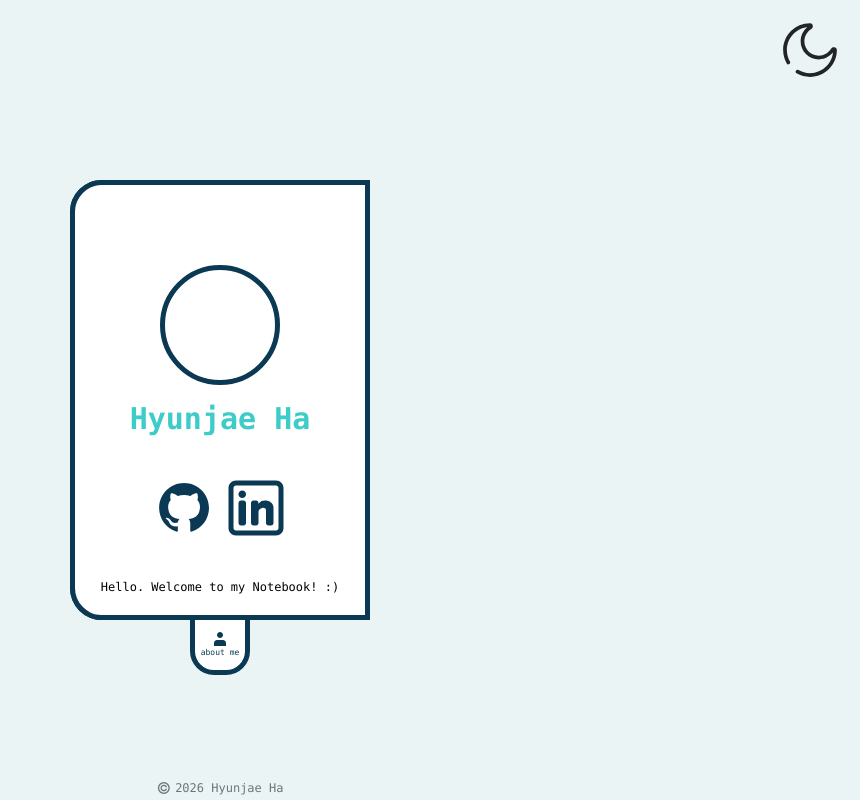
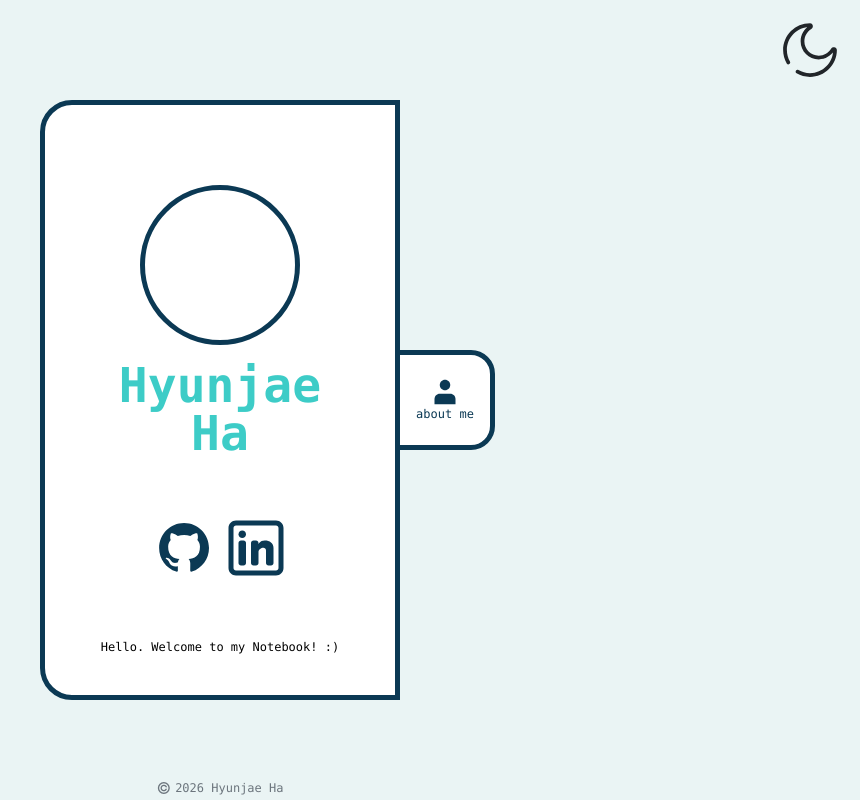
Before and after one commit to EmptyGlassCup/personal-site, a React (Vite) app: page / in a window 1280 px wide. Shown: the whole page, without its empty margins (420-1280 px from the left). Built offline with nearby package versions, Linux system fonts and the light colour scheme.

Commit message:
Make design mobile-first

```diff
--- a/src/components/card.tsx
+++ b/src/components/card.tsx
@@ -1,25 +1,30 @@
-export default function Card({ infoCard }) {
+interface Info_CardProps {
+    infoCard: boolean;
+}
+
+export default function Card({ infoCard }: Info_CardProps) {
     return (
         <div id = "main-card" className = {`
         w-75 h-110 p-5 pt-20
+        md:w-90 md:h-150 md:p-10 md:pt-20
         border-solid border-[#0B3954] dark:border-[#3dccc7] border-5 rounded-4xl md:rounded-r-none
         bg-white dark:bg-[#0B3954] duration-100
         flex flex-col items-center justify-between
-        absolute top-0
-        ${infoCard ? '-translate-y-100' : 'translate-y-0'}
+        top-0
+        ${infoCard ? '-translate-y-100 md:translate-y-0' : 'translate-y-0'}
         z-2`}>
 
             <div id="main-top" className="flex flex-col items-center gap-4">
-                <div className = {`rounded-full border-solid border-[#0B3954] dark:border-[#3dccc7] border-5 w-30 h-30`}></div>
-                <p className = "text-3xl text-center font-bold font-mono text-[#3dccc7] dark:text-[#C4FFF9]">Hyunjae Ha</p>
+                <div className = {`rounded-full border-solid border-[#0B3954] dark:border-[#3dccc7] border-5 w-30 md:w-40 h-30 md:h-40`}></div>
+                <p className = "text-3xl md:text-5xl text-center font-bold font-mono text-[#3dccc7] dark:text-[#C4FFF9]">Hyunjae Ha</p>
             </div>
 
             <div id = "logos" className="flex justify-center items-center gap-3">
                 <a id="github" href="https://github.com/EmptyGlassCup" target="_blank">
-                    <svg className = "w-15 transition-width duration-100 ease-in-out fill-[#0B3954] dark:fill-[#3dccc7]" viewBox="0 0 24 24" xmlns="http://www.w3.org/2000/svg"><path fill-rule="evenodd" clip-rule="evenodd" d="M12.026 2c-5.509 0-9.974 4.465-9.974 9.974 0 4.406 2.857 8.145 6.821 9.465.499.09.679-.217.679-.481 0-.237-.008-.865-.011-1.696-2.775.602-3.361-1.338-3.361-1.338-.452-1.152-1.107-1.459-1.107-1.459-.905-.619.069-.605.069-.605 1.002.07 1.527 1.028 1.527 1.028.89 1.524 2.336 1.084 2.902.829.091-.645.351-1.085.635-1.334-2.214-.251-4.542-1.107-4.542-4.93 0-1.087.389-1.979 1.024-2.675-.101-.253-.446-1.268.099-2.64 0 0 .837-.269 2.742 1.021a9.582 9.582 0 0 1 2.496-.336 9.554 9.554 0 0 1 2.496.336c1.906-1.291 2.742-1.021 2.742-1.021.545 1.372.203 2.387.099 2.64.64.696 1.024 1.587 1.024 2.675 0 3.833-2.33 4.675-4.552 4.922.355.308.675.916.675 1.846 0 1.334-.012 2.41-.012 2.737 0 .267.178.577.687.479C19.146 20.115 22 16.379 22 11.974 22 6.465 17.535 2 12.026 2z"/></svg>
+                    <svg className = "w-15 hover:w-16 transition-width duration-100 ease-in-out fill-[#0B3954] dark:fill-[#3dccc7]" viewBox="0 0 24 24" xmlns="http://www.w3.org/2000/svg"><path fill-rule="evenodd" clip-rule="evenodd" d="M12.026 2c-5.509 0-9.974 4.465-9.974 9.974 0 4.406 2.857 8.145 6.821 9.465.499.09.679-.217.679-.481 0-.237-.008-.865-.011-1.696-2.775.602-3.361-1.338-3.361-1.338-.452-1.152-1.107-1.459-1.107-1.459-.905-.619.069-.605.069-.605 1.002.07 1.527 1.028 1.527 1.028.89 1.524 2.336 1.084 2.902.829.091-.645.351-1.085.635-1.334-2.214-.251-4.542-1.107-4.542-4.93 0-1.087.389-1.979 1.024-2.675-.101-.253-.446-1.268.099-2.64 0 0 .837-.269 2.742 1.021a9.582 9.582 0 0 1 2.496-.336 9.554 9.554 0 0 1 2.496.336c1.906-1.291 2.742-1.021 2.742-1.021.545 1.372.203 2.387.099 2.64.64.696 1.024 1.587 1.024 2.675 0 3.833-2.33 4.675-4.552 4.922.355.308.675.916.675 1.846 0 1.334-.012 2.41-.012 2.737 0 .267.178.577.687.479C19.146 20.115 22 16.379 22 11.974 22 6.465 17.535 2 12.026 2z"/></svg>
                 </a>
                 <a id="linkedin" href="https://www.linkedin.com/in/hyunjaeha/" target="_blank">
-                    <svg className = "w-15 transition-width duration-100 ease-in-out fill-[#0B3954] dark:fill-[#3dccc7]" viewBox="0 0 24 24" fill="none" xmlns="http://www.w3.org/2000/svg">
+                    <svg className = "w-15 hover:w-16 transition-width duration-100 ease-in-out fill-[#0B3954] dark:fill-[#3dccc7]" viewBox="0 0 24 24" fill="none" xmlns="http://www.w3.org/2000/svg">
                     <path d="M6.5 8C7.32843 8 8 7.32843 8 6.5C8 5.67157 7.32843 5 6.5 5C5.67157 5 5 5.67157 5 6.5C5 7.32843 5.67157 8 6.5 8Z"/>
                     <path d="M5 10C5 9.44772 5.44772 9 6 9H7C7.55228 9 8 9.44771 8 10V18C8 18.5523 7.55228 19 7 19H6C5.44772 19 5 18.5523 5 18V10Z"/>
                     <path d="M11 19H12C12.5523 19 13 18.5523 13 18V13.5C13 12 16 11 16 13V18.0004C16 18.5527 16.4477 19 17 19H18C18.5523 19 19 18.5523 19 18V12C19 10 17.5 9 15.5 9C13.5 9 13 10.5 13 10.5V10C13 9.44771 12.5523 9 12 9H11C10.4477 9 10 9.44772 10 10V18C10 18.5523 10.4477 19 11 19Z"/>
--- a/src/components/info_card.tsx
+++ b/src/components/info_card.tsx
@@ -8,12 +8,12 @@ interface Info_CardProps {
 export default function Info_Card({ onAddClick, infoCard }: Info_CardProps){
     return(
         <div className = {`
-        w-75 h-110 p-10
-        border-solid border-[#0B3954] border-5 rounded-4xl dark:border-[#3dccc7]
+        w-75 h-110 md:h-145 p-10
+        border-solid border-[#0B3954] border-5 rounded-4xl md:rounded-l-none dark:border-[#3dccc7]
         bg-white dark:bg-[#0B3954]
-        duration:100
-        ${ infoCard ? 'z-1' : 'z-1'}
-        absolute
+        duration-400
+        ${ infoCard ? 'md:w-90' : 'md:w-80'}
+        absolute md:right-0 z-1
         flex flex-col justify-center items-center
         dark:text-[#3dccc7]`}>
             <p>I really like Hatsune Miku</p>
--- a/src/components/pull_tab.tsx
+++ b/src/components/pull_tab.tsx
@@ -6,19 +6,20 @@ export default function Pull_Tab({ onAddClick }: Pull_TabProps){
     return(
         <div onClick={ onAddClick } className={`
         w-15 h-15
+        md:w-25 md:h-25
         border-[#0B3954] border-5 dark:border-[#3dccc7]
         bg-white dark:bg-[#0B3954]
         hover:bg-[#9CEAEF]
         duration-100
-        rounded-b-3xl
-        absolute -bottom-15
+        rounded-b-3xl md:rounded-l-none md:rounded-r-3xl
+        absolute -bottom-15 md:bottom-auto md:-right-25
         flex flex-col justify-center items-center`}>
 
-            <svg className = "w-4 fill-[#0B3954] dark:fill-[#3dccc7]" viewBox="0 0 16 16" xmlns="http://www.w3.org/2000/svg">
+            <svg className = "w-4 md:w-7 fill-[#0B3954] dark:fill-[#3dccc7]" viewBox="0 0 16 16" xmlns="http://www.w3.org/2000/svg">
                 <path d="M8 7C9.65685 7 11 5.65685 11 4C11 2.34315 9.65685 1 8 1C6.34315 1 5 2.34315 5 4C5 5.65685 6.34315 7 8 7Z"/>
                 <path d="M14 12C14 10.3431 12.6569 9 11 9H5C3.34315 9 2 10.3431 2 12V15H14V12Z"/>
             </svg>
-            <p className = "font-mono text-[8px] text-[#0B3954] dark:text-[#3dccc7]">about me</p>
+            <p className = "font-mono text-[8px] md:text-xs text-[#0B3954] dark:text-[#3dccc7]">about me</p>
         </div>
     )
 }
--- a/src/components/wrapper.tsx
+++ b/src/components/wrapper.tsx
@@ -12,9 +12,9 @@ export default function Wrapper(){
 
     return (
         <div id = "wrapper" className = {`
-        flex items-center justify-center
+        flex items-center
         relative
-
+        ${ infoCard ? "md:w-179 md:h-150" : "md:w-90 md:h-150"}
         w-75 h-110
         transition-width duration-400
         ease-in-out`}>
```
